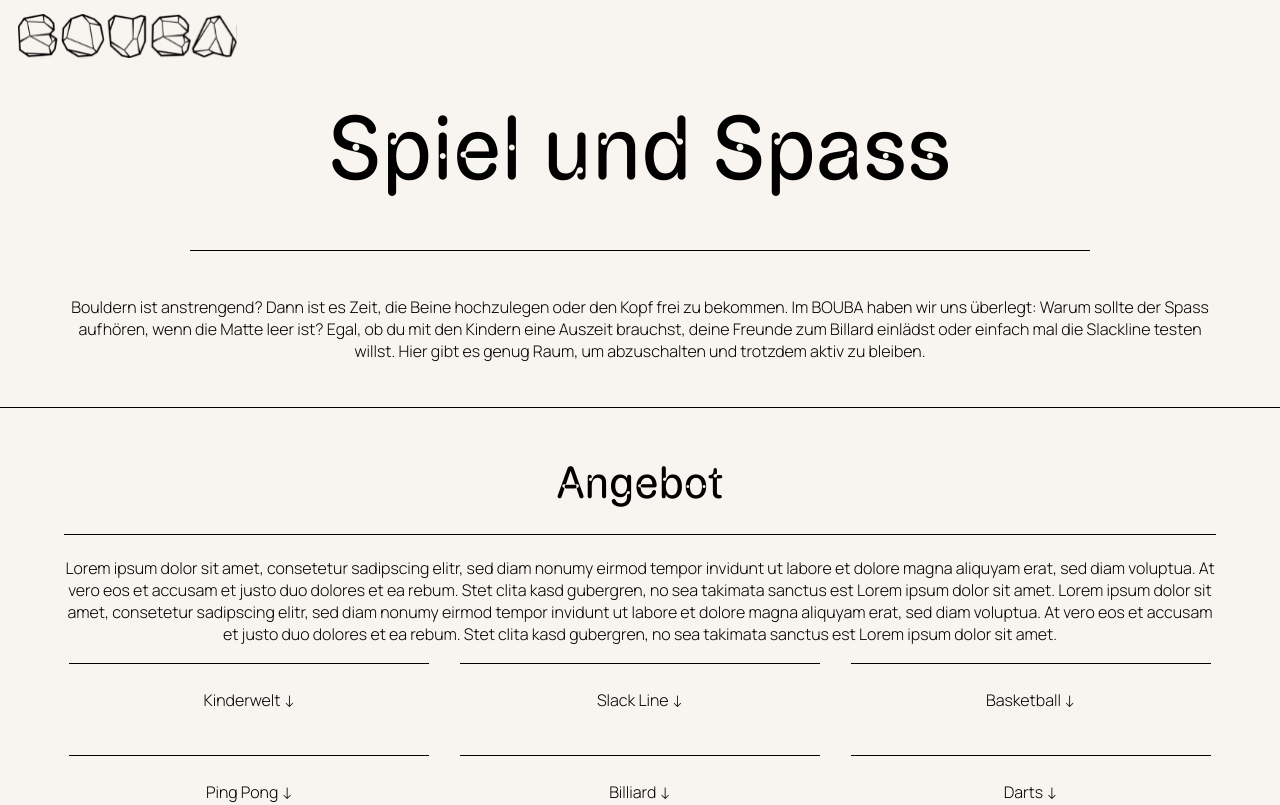
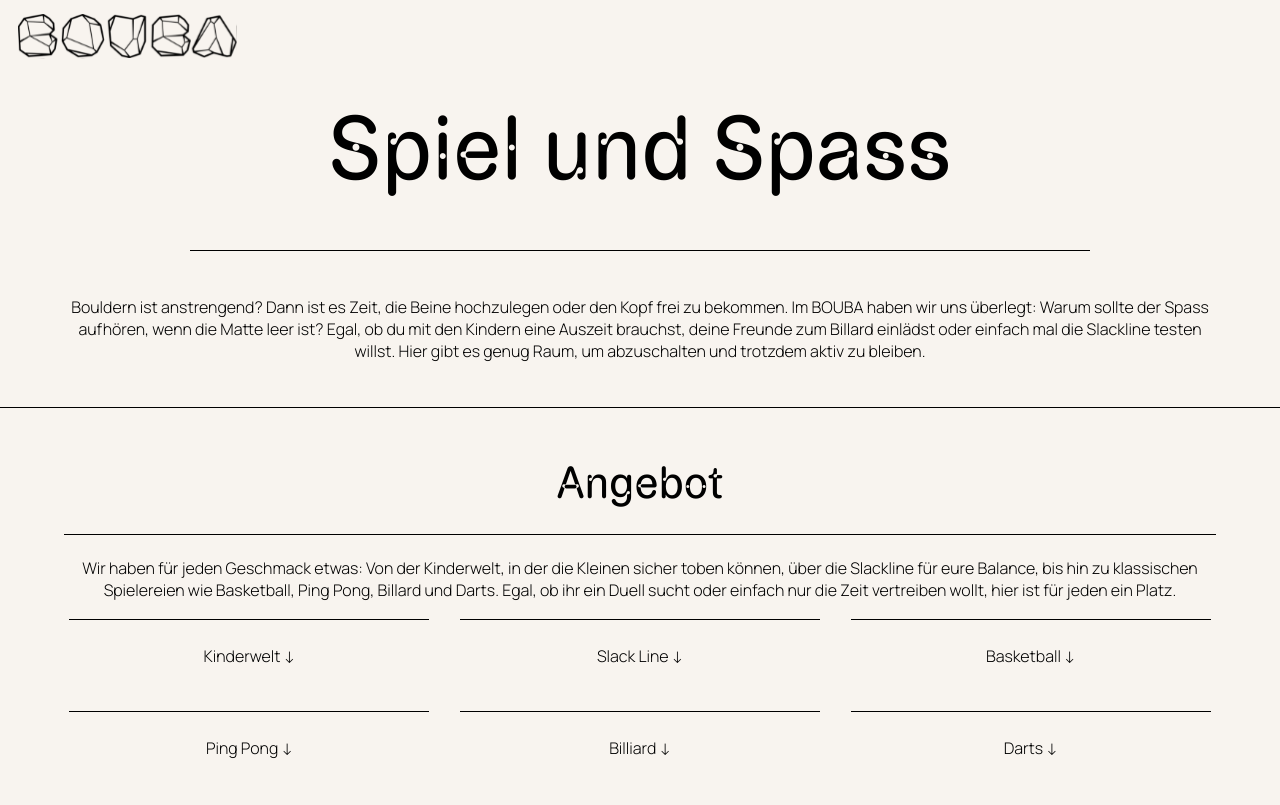
Before and after one commit to escodebar/boulder-baden.ch, a Nuxt app: page /spielen in a window 1280 px wide. Shown: the top 805 px of the page. Built offline with nearby package versions, Linux system fonts and the light colour scheme.

Commit message:
Replace lorem ipsum and adapt wide title

```diff
--- a/app/pages/spielen.vue
+++ b/app/pages/spielen.vue
@@ -14,15 +14,11 @@
     <h2>Angebot</h2>
 
     <p>
-      Lorem ipsum dolor sit amet, consetetur sadipscing elitr, sed diam nonumy
-      eirmod tempor invidunt ut labore et dolore magna aliquyam erat, sed diam
-      voluptua. At vero eos et accusam et justo duo dolores et ea rebum. Stet
-      clita kasd gubergren, no sea takimata sanctus est Lorem ipsum dolor sit
-      amet. Lorem ipsum dolor sit amet, consetetur sadipscing elitr, sed diam
-      nonumy eirmod tempor invidunt ut labore et dolore magna aliquyam erat, sed
-      diam voluptua. At vero eos et accusam et justo duo dolores et ea rebum.
-      Stet clita kasd gubergren, no sea takimata sanctus est Lorem ipsum dolor
-      sit amet.
+      Wir haben für jeden Geschmack etwas: Von der Kinderwelt, in der die
+      Kleinen sicher toben können, über die Slackline für eure Balance, bis hin
+      zu klassischen Spielereien wie Basketball, Ping Pong, Billard und Darts.
+      Egal, ob ihr ein Duell sucht oder einfach nur die Zeit vertreiben wollt,
+      hier ist für jeden ein Platz.
     </p>
 
     <ul>
@@ -68,7 +64,7 @@
     </ul>
   </section>
 
-  <section>
+  <section id="betreuung">
     <h2>Betreuungsregeln</h2>
 
     <p>
@@ -170,6 +166,12 @@ definePageMeta({
 </script>
 
 <style scoped>
+@media (max-width: 767px) {
+  #betreuung h2 {
+    font-size: clamp(var(--font-size-h3), calc(64vw / 6), var(--font-size-h2));
+  }
+}
+
 @media (min-width: 768px) {
   ul {
     display: grid;
```
